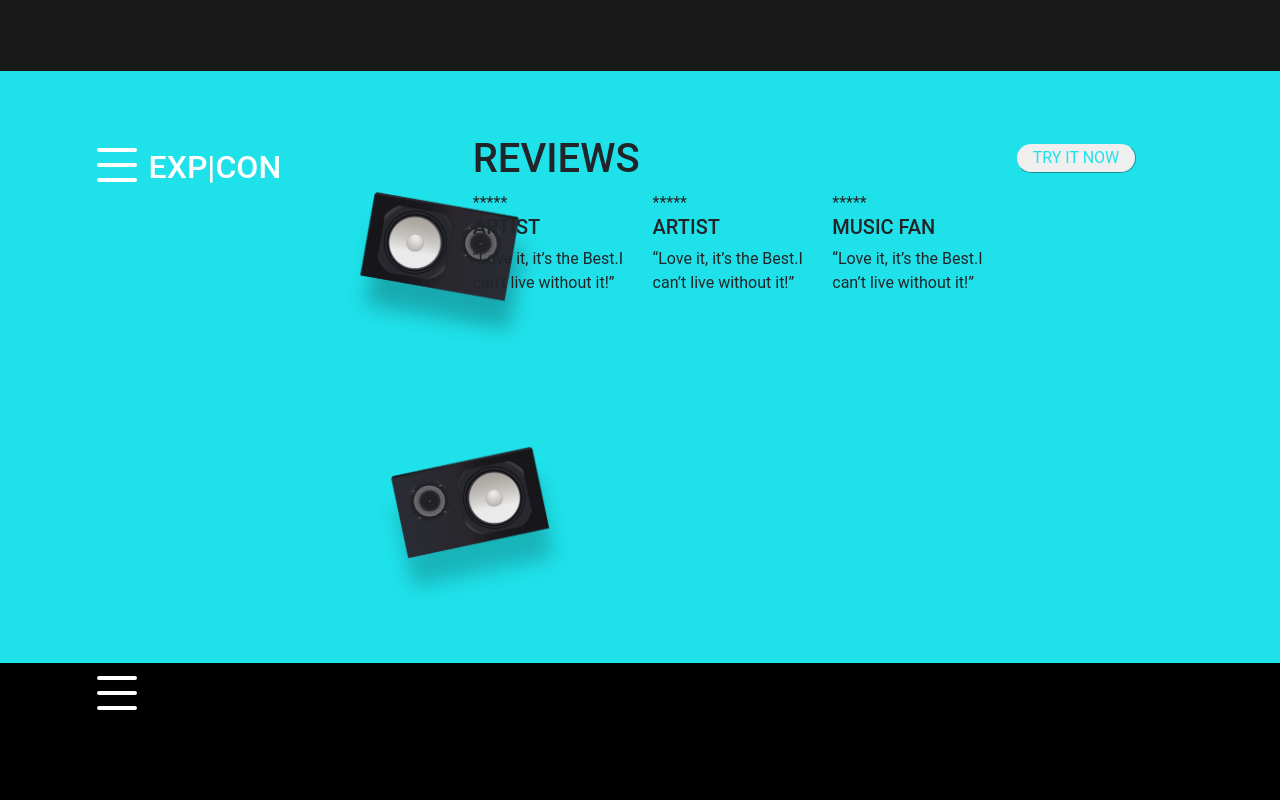
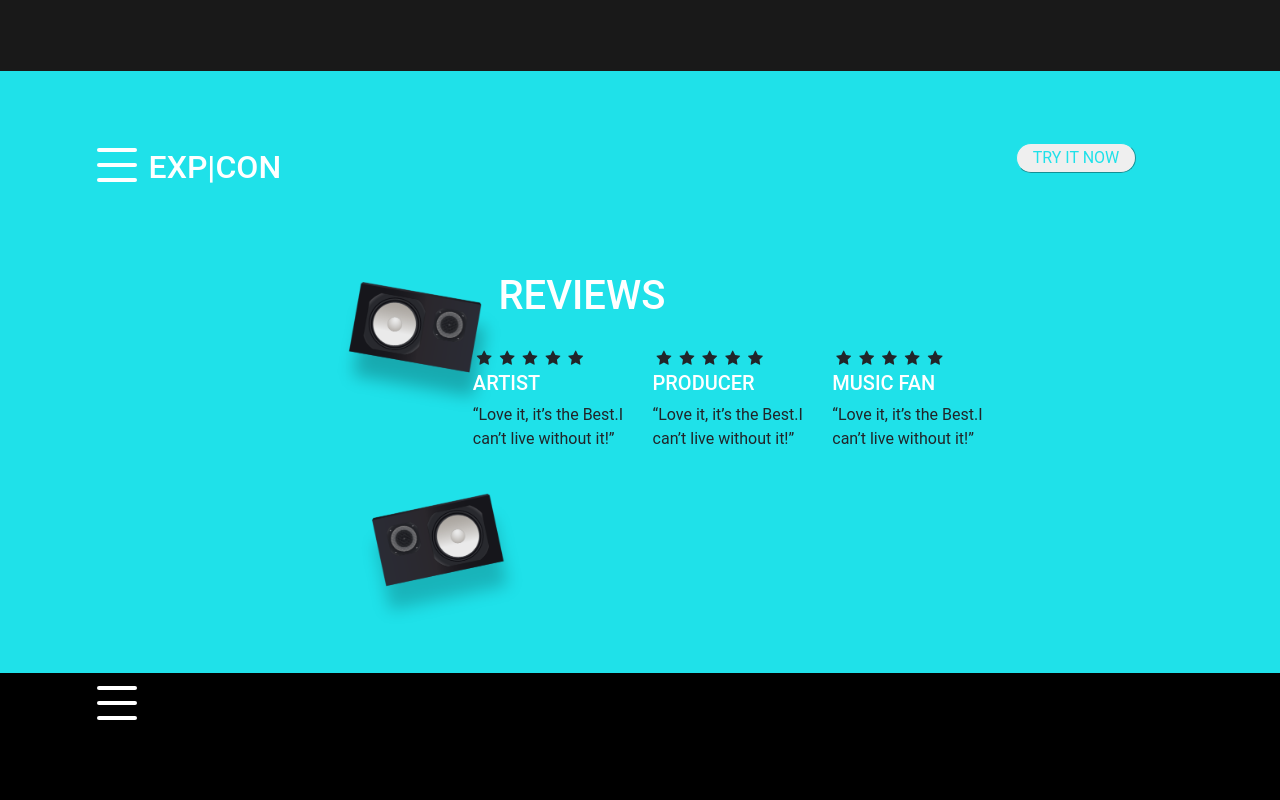
Before and after one commit to saidmg/interactive-concert, a React (Create React App) app: page / in a window 1280 px wide. Shown: the part 2540-3340 px from the top of the page. Built offline with nearby package versions, Linux system fonts and the light colour scheme.

Commit message:
fixed the reviews page

```diff
--- a/public/index.html
+++ b/public/index.html
@@ -6,7 +6,7 @@
     <meta name="viewport" content="width=device-width, initial-scale=1" />
     <link href="https://cdn.jsdelivr.net/npm/bootstrap@5.0.1/dist/css/bootstrap.min.css" rel="stylesheet" integrity="sha384-+0n0xVW2eSR5OomGNYDnhzAbDsOXxcvSN1TPprVMTNDbiYZCxYbOOl7+AMvyTG2x" crossorigin="anonymous">
     <script src="https://cdn.jsdelivr.net/npm/bootstrap@5.0.1/dist/js/bootstrap.bundle.min.js" integrity="sha384-gtEjrD/SeCtmISkJkNUaaKMoLD0//ElJ19smozuHV6z3Iehds+3Ulb9Bn9Plx0x4" crossorigin="anonymous"></script>
-
+    <link rel="stylesheet" href="https://cdnjs.cloudflare.com/ajax/libs/font-awesome/4.7.0/css/font-awesome.min.css">
     <div id="app"></div>
 <a href="https://dribbble.com/shots/3774469-T-R-A-V-E-L-E-R" target="_blank" class="icon-link">
   <img src="http://icons.iconarchive.com/icons/uiconstock/socialmedia/256/Dribbble-icon.png">
--- a/src/components/Footer/index.js
+++ b/src/components/Footer/index.js
@@ -6,7 +6,7 @@ export default function Footer() {
         <>
         <div  style={{backgroundColor:'#5E33D1', color:'white'}}>
             <div className="container" style={{paddingTop:'5%', paddingBottom:'5%'}}>
-            <h5>Support@experienceconcerts.co</h5>
+            <h5> <span class="fa fa-envelope"></span> Support@experienceconcerts.co</h5>
 
             <h3 style={{textAlign:'center', marginTop:'5%'}}>EXP|CON</h3>
             <p style={{textAlign:'center'}}>2019 &copy; All Rights Reserved | Speer Technologies Incorporated</p>
--- a/src/components/Reviews/index.js
+++ b/src/components/Reviews/index.js
@@ -8,32 +8,46 @@ export default function Reviews() {
     return (
     <div style={{backgroundColor:'#1FE1E9'}}>
         <Header color='#1FE1E9'/>
-        <div className="row">
-            <div className="col-3">
-            <img src={smallSpeaker1} width="300" style={{marginTop:'10%'}}/>
-            <img src={smallSpeaker2} width="300" style={{marginLeft:'20%'}}/>
+        <div className="container">
+        <div className="row" style={{paddingTop:'10%'}}>
+            <div className="col-lg-3 col-md-12">
+            <img src={smallSpeaker1} alt="first speaker " width="250"/>
+            <img src={smallSpeaker2} alt="second speaker" width="250" style={{marginLeft:'15%'}}/>
             </div>
-            <div className="col-9">
-                <h1>REVIEWS</h1>
+            <div className="col-lg-9 col-md-12">
+                <h1 style={{color:'white', margin:'5%'}}>REVIEWS</h1>
                 <div className="row">
                     <div className="col-4">
-                        *****
-                        <h5>ARTIST</h5>
+                    <span class="fa fa-star m-1"></span>
+                    <span class="fa fa-star m-1"></span>
+                    <span class="fa fa-star m-1"></span>
+                    <span class="fa fa-star m-1"></span>
+                    <span class="fa fa-star m-1"></span>
+                        <h5 style={{color:'white'}}>ARTIST</h5>
                         <p>“Love it, it’s the Best.I can’t live without it!”</p>
                     </div>
                     <div className="col-4">
-                        *****
-                        <h5>ARTIST</h5>
+                    <span class="fa fa-star m-1"></span>
+                    <span class="fa fa-star m-1"></span>
+                    <span class="fa fa-star m-1"></span>
+                    <span class="fa fa-star m-1"></span>
+                    <span class="fa fa-star m-1"></span>
+                        <h5 style={{color:'white'}}>PRODUCER</h5>
                         <p>“Love it, it’s the Best.I can’t live without it!”</p>
                     </div>
                     <div className="col-4">
-                        *****
-                        <h5>MUSIC FAN</h5>
+                    <span class="fa fa-star m-1"></span>
+                    <span class="fa fa-star m-1"></span>
+                    <span class="fa fa-star m-1"></span>
+                    <span class="fa fa-star m-1"></span>
+                    <span class="fa fa-star m-1"></span>
+                        <h5 style={{color:'white'}}>MUSIC FAN</h5>
                         <p>“Love it, it’s the Best.I can’t live without it!”</p>
                     </div>
                 </div>
             </div>
         </div>
+        </div>
     </div>
     )
 }
```
